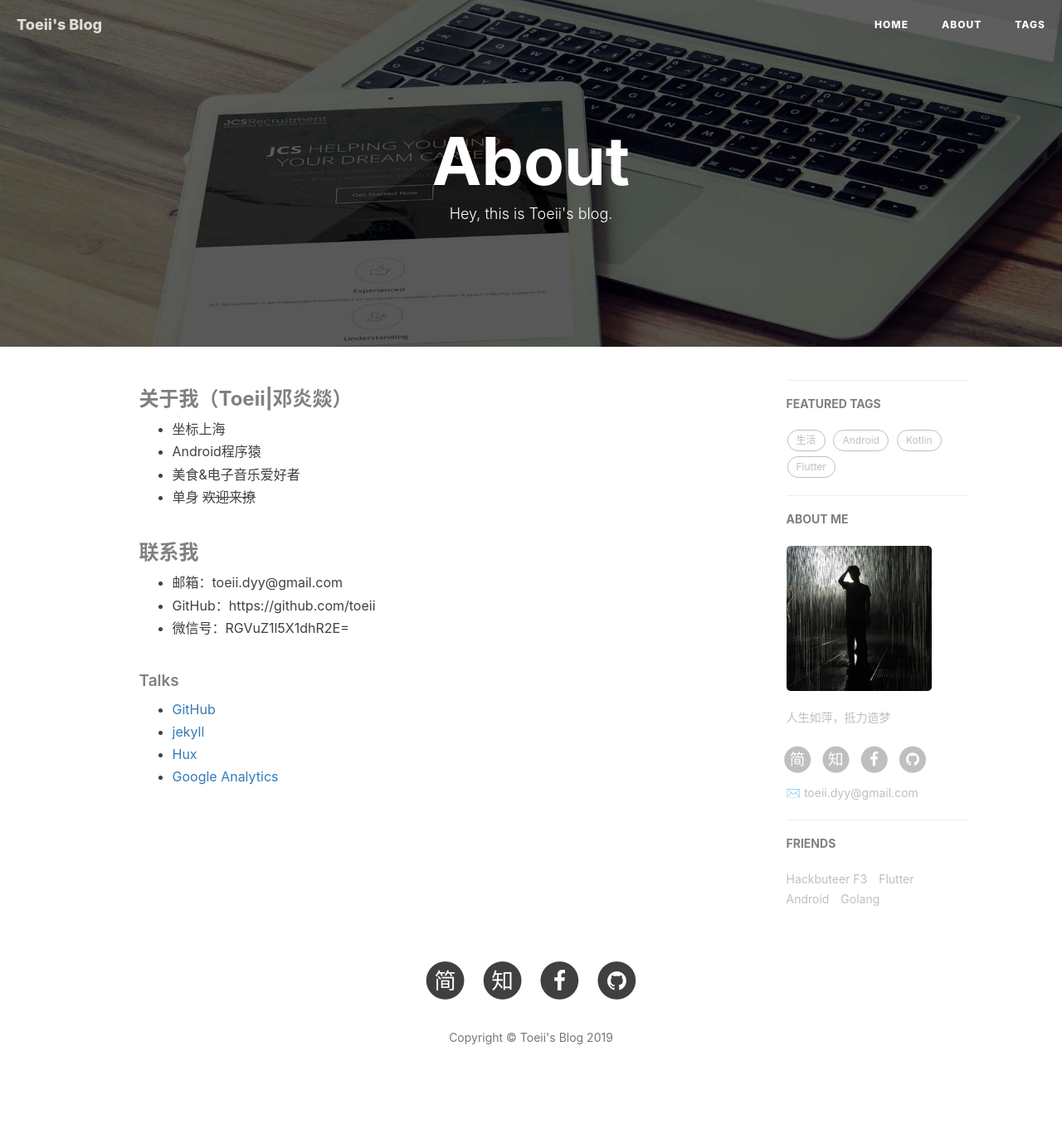
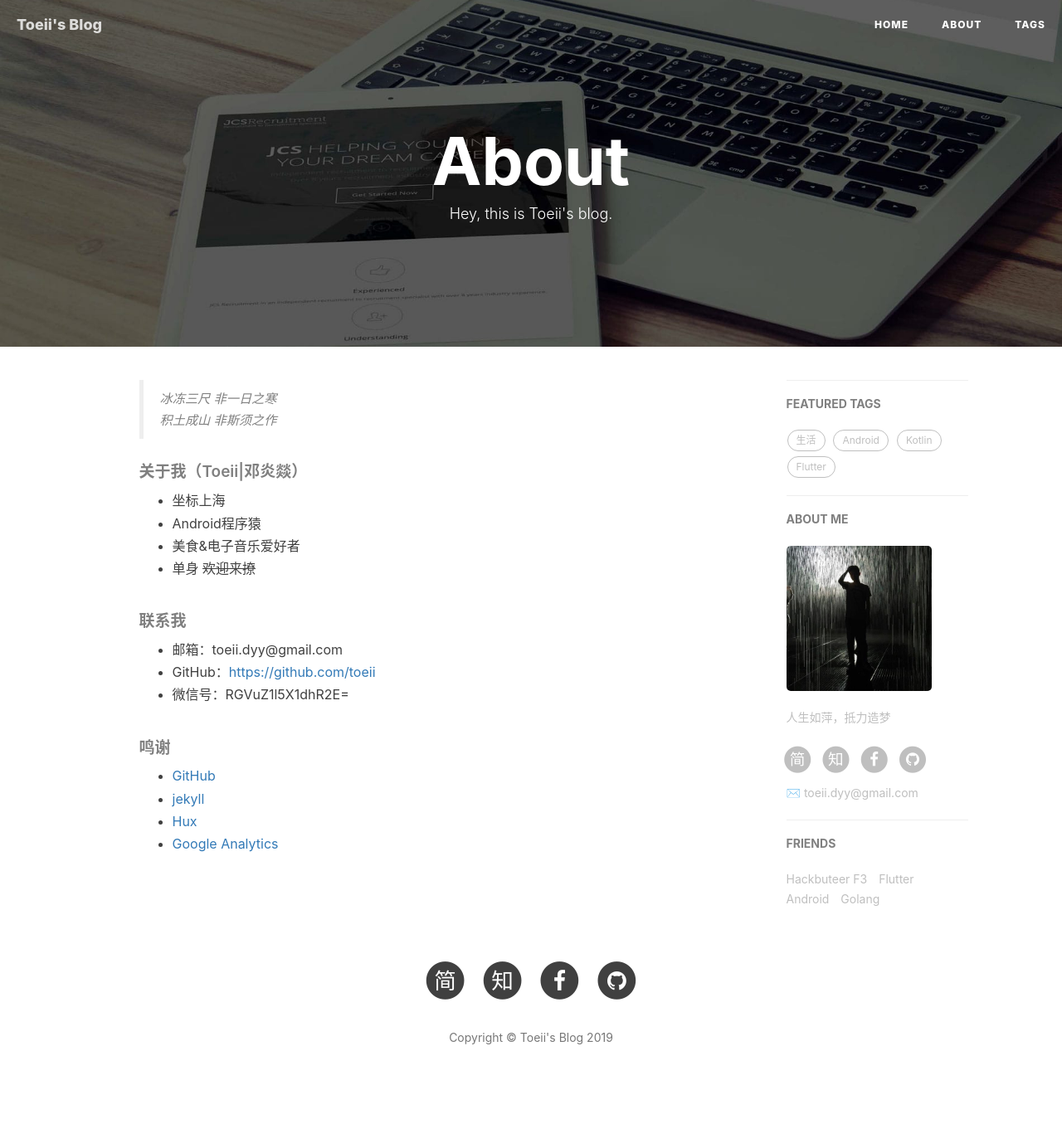
Before and after one commit to toeii/toeii.github.io, a Jekyll site: the page built from about.html, in a window 1280 px wide. Shown: the whole page at 83% size. Built offline with Jekyll 4.4.1, drawn with Linux system fonts in a browser that asks for light colours; nearby versions of some CDN libraries; comment, search, counter and statistics services are not loaded.

Commit message:
about update

```diff
--- a/about.html
+++ b/about.html
@@ -15,10 +15,11 @@ header-img: "img/post-bg-rwd.jpg"
 <div class="zh post-container">
 
     <!--copied from markdown -->
-    <!-- <blockquote><p>冰冻三尺 非一日之寒<br>
-    积土成山 非斯须之作</p></blockquote> -->
+    <blockquote><p>冰冻三尺 非一日之寒<br>
+    积土成山 非斯须之作</p></blockquote>
 
-    <h3 style="color: gray;">关于我（Toeii|邓炎燚）</h3>
+    <h5>关于我（Toeii|邓炎燚）</h5>
+
     <ul>
         <li>坐标上海</li>
         <li>Android程序猿</li>
@@ -26,16 +27,17 @@ header-img: "img/post-bg-rwd.jpg"
         <li>单身 <del>欢迎来撩</del></li>
     </ul>
 
-    <h3 style="color: gray;">联系我</h3>
+
+    <h5>联系我</h5>
+
     <ul>
         <li>邮箱：toeii.dyy@gmail.com</li>
-        <li>GitHub：https://github.com/toeii</li>
+        <li>GitHub：<a href="https://github.com/toeii">https://github.com/toeii</a></li>
         <li>微信号：RGVuZ1l5X1dhR2E=</li>
     </ul>
 
-    <p></p>
 
-    <h5>Talks</h5>
+    <h5>鸣谢</h5>
 
     <ul>
         <li><a href="https://github.com">GitHub</a></li>
@@ -43,6 +45,7 @@ header-img: "img/post-bg-rwd.jpg"
         <li><a href="http://huangxuan.me/">Hux</a></li>
         <li><a href="https://analytics.google.com/analytics">Google Analytics</a></li>
     </ul>
+
 </div>
 
 <!-- English Version -->
```
